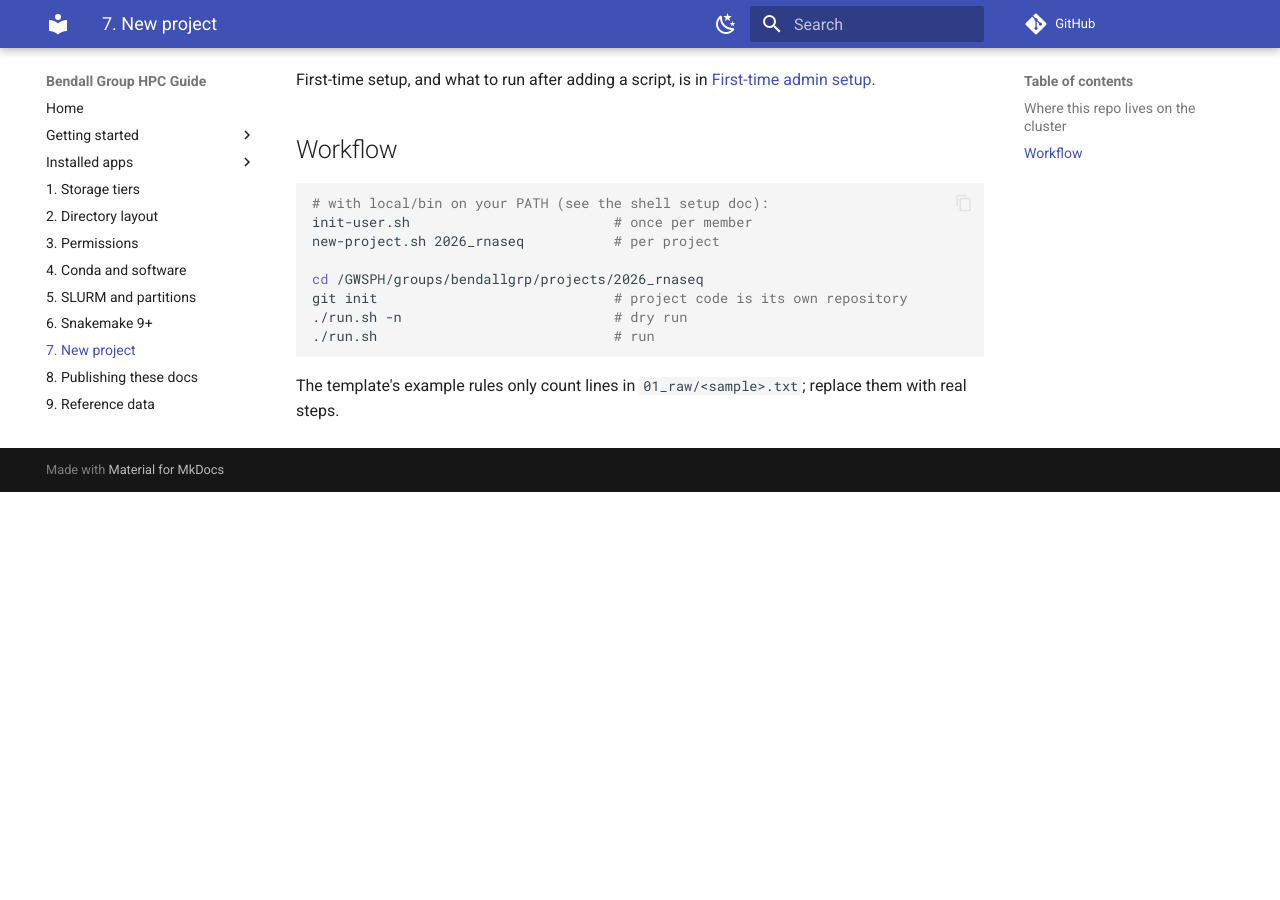
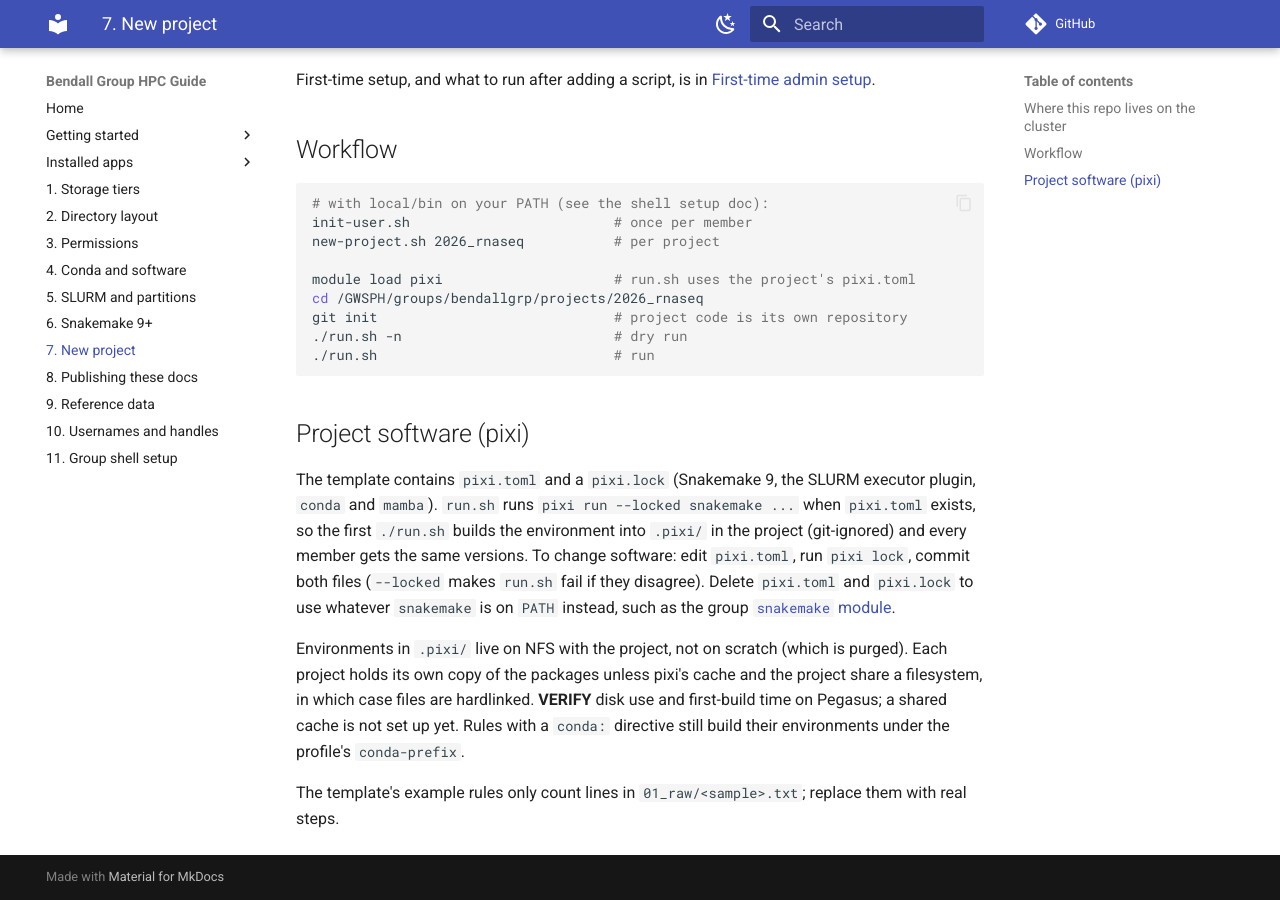
Before and after one commit to bendall-lab/GWHPC-bendallgrp, an MkDocs documentation site: the page built from docs/07-new-project.md, in a window 1280 px wide and 900 px high, scrolled down 979 px. Built offline with MkDocs 1.6.1 and Material for MkDocs 9.7.7, drawn with Linux system fonts in a browser that asks for light colours; comment, search, counter and statistics services are not loaded; before the commit the page ends 1471 px from its top, so only the background shows below that.

Commit message:
Project template: pixi.toml/pixi.lock and run.sh uses pixi when present
Co-Authored-By: Claude Sonnet 5.5 <noreply@anthropic.com>

````diff
--- a/docs/07-new-project.md
+++ b/docs/07-new-project.md
@@ -26,10 +26,17 @@ First-time setup, and what to run after adding a script, is in [First-time admin
 init-user.sh                         # once per member
 new-project.sh 2026_rnaseq           # per project
 
+module load pixi                     # run.sh uses the project's pixi.toml
 cd /GWSPH/groups/bendallgrp/projects/2026_rnaseq
 git init                             # project code is its own repository
 ./run.sh -n                          # dry run
 ./run.sh                             # run
 ```
 
+## Project software (pixi)
+
+The template contains `pixi.toml` and a `pixi.lock` (Snakemake 9, the SLURM executor plugin, `conda` and `mamba`). `run.sh` runs `pixi run --locked snakemake ...` when `pixi.toml` exists, so the first `./run.sh` builds the environment into `.pixi/` in the project (git-ignored) and every member gets the same versions. To change software: edit `pixi.toml`, run `pixi lock`, commit both files (`--locked` makes `run.sh` fail if they disagree). Delete `pixi.toml` and `pixi.lock` to use whatever `snakemake` is on `PATH` instead, such as the group [`snakemake` module](apps/snakemake.md).
+
+Environments in `.pixi/` live on NFS with the project, not on scratch (which is purged). Each project holds its own copy of the packages unless pixi's cache and the project share a filesystem, in which case files are hardlinked. **VERIFY** disk use and first-build time on Pegasus; a shared cache is not set up yet. Rules with a `conda:` directive still build their environments under the profile's `conda-prefix`.
+
 The template's example rules only count lines in `01_raw/<sample>.txt`; replace them with real steps.
````
Also changed, not shown: docs/apps/snakemake.md (+1 -1 lines), docs/setup-user.md (+1 -1 lines), templates/project/README.md (+2 -0 lines), 5 other files.
